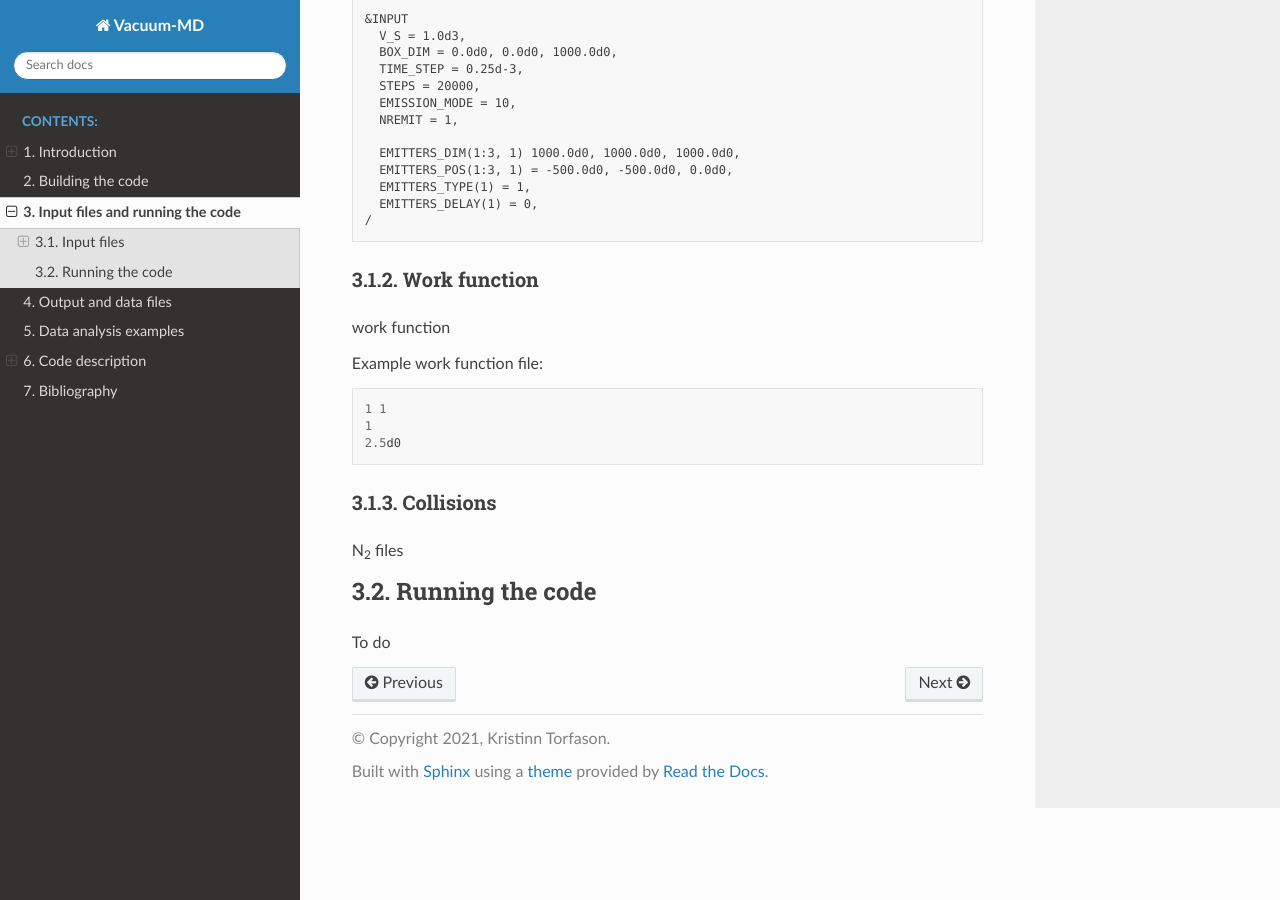
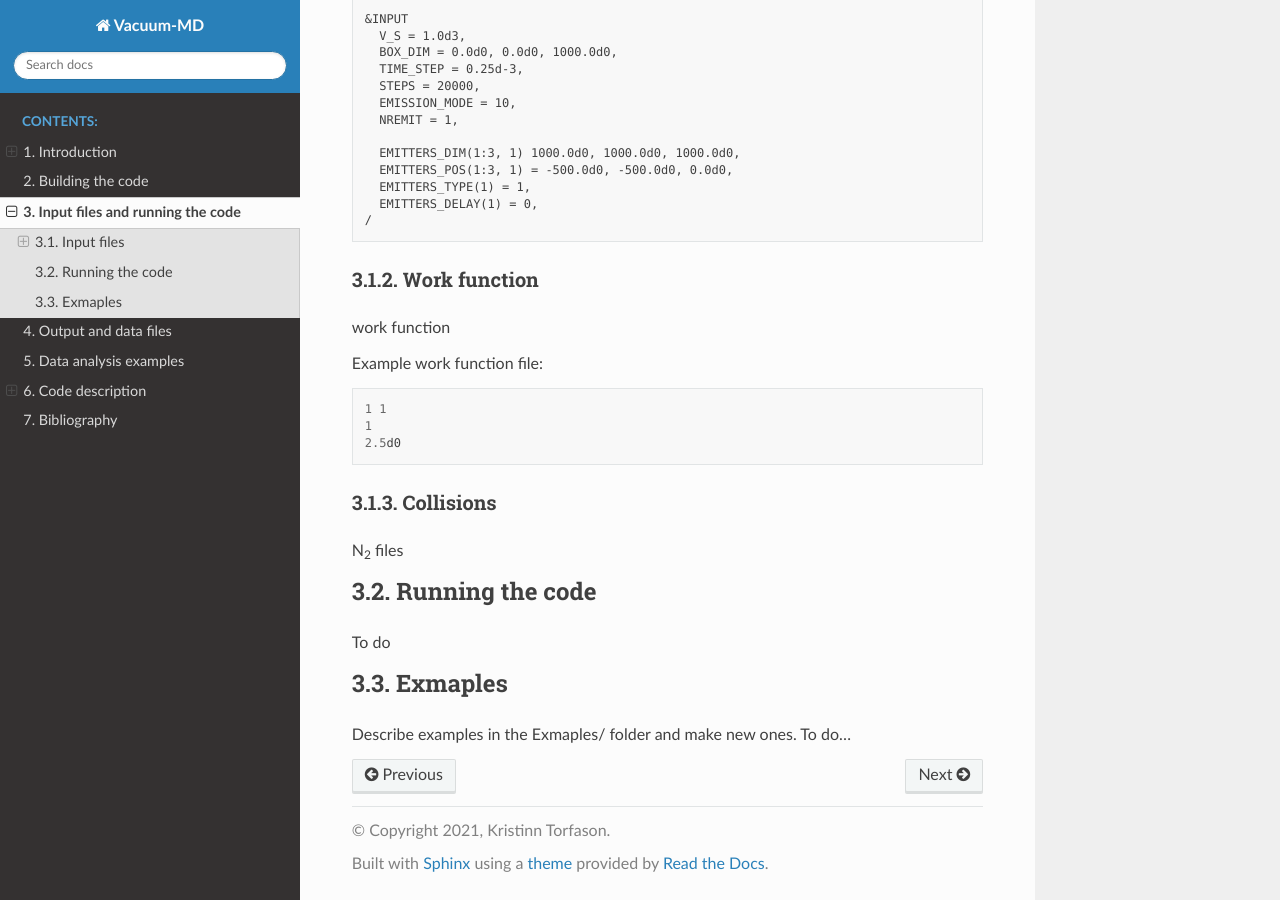
Before and after one commit to NanoPhysicsCenter/RUMDEED, a Sphinx documentation site: the page built from docs/source/run.rst, in a window 1280 px wide and 900 px high, scrolled down 1929 px. Built offline with Sphinx 7.4.7 and the Read the Docs theme 2.0.0, drawn with Linux system fonts in a browser that asks for light colours.

Commit message:
Docs updated

```diff
--- a/docs/source/run.rst
+++ b/docs/source/run.rst
@@ -93,4 +93,9 @@ Running the code
 
 To do
 
+Exmaples
+--------
+
+Describe examples in the Exmaples/ folder and make new ones. To do...
+
 .. index:: Collisions, N₂, input, w_theta, work function, time_step, time step, box_dim, steps, emission_mode, nremit
```
